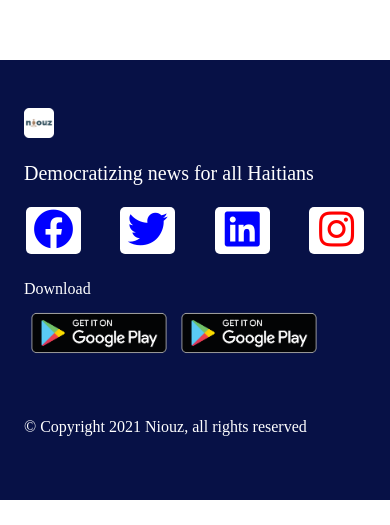
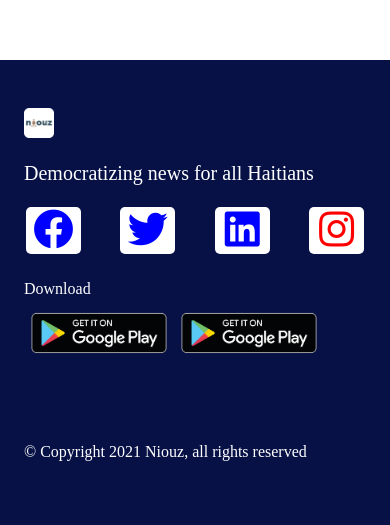
Before and after one commit to Niouz/testinglandingpage, a Next.js app: page / in a window 390 px wide. Shown: the part 330-855 px from the top of the page. Built offline with nearby package versions, Linux system fonts and the light colour scheme.

Commit message:
Add files via upload

```diff
--- a/styles/Footer.module.css
+++ b/styles/Footer.module.css
@@ -72,7 +72,7 @@
 
     .copyright {
         /* font-size: 15px; */
-        margin-top: 10px;
+        margin-top: 35px;
     }
 
 }
```
